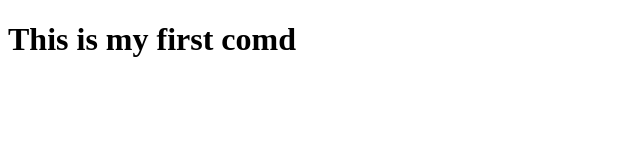
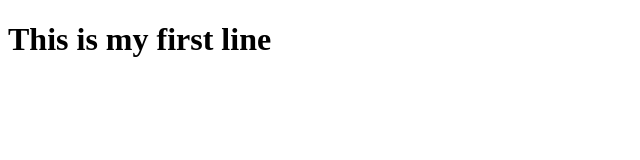
Before and after one commit to TechnicalAmanjeet/Full-stack-web-dev-with-react-specialization, a plain HTML site: page front end web ui bootstrap/Weak_01/git_test/index.html in a window 1280 px wide. Shown: the full height of the page, 0-640 px from the left. Drawn offline with Linux system fonts and the light colour scheme.

Commit message:
first commit

```diff
--- a/front end web ui bootstrap/Weak_01/git_test/index.html
+++ b/front end web ui bootstrap/Weak_01/git_test/index.html
@@ -4,11 +4,11 @@
     <meta charset="UTF-8">
     <meta http-equiv="X-UA-Compatible" content="IE=edge">
     <meta name="viewport" content="width=device-width, initial-scale=1.0">
-    <title>Testin git</title>
+    <title>Testing git</title>
 </head>
 <body>
     <header>
-        <h1>This is my first comd</h1>
+        <h1>This is my first line</h1>
     </header>
 </body>
 </html>
```
Also changed, not shown: front end web ui bootstrap/Weak_01/git_test/test.html (+1 -1 lines).
